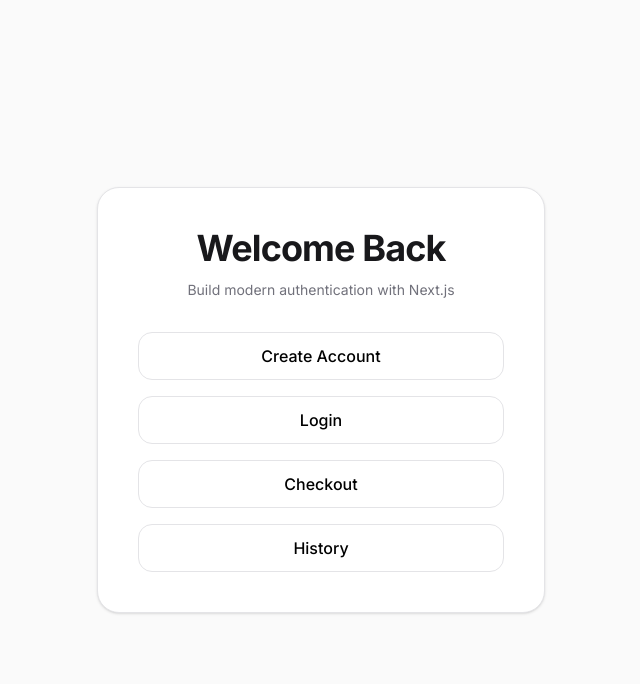
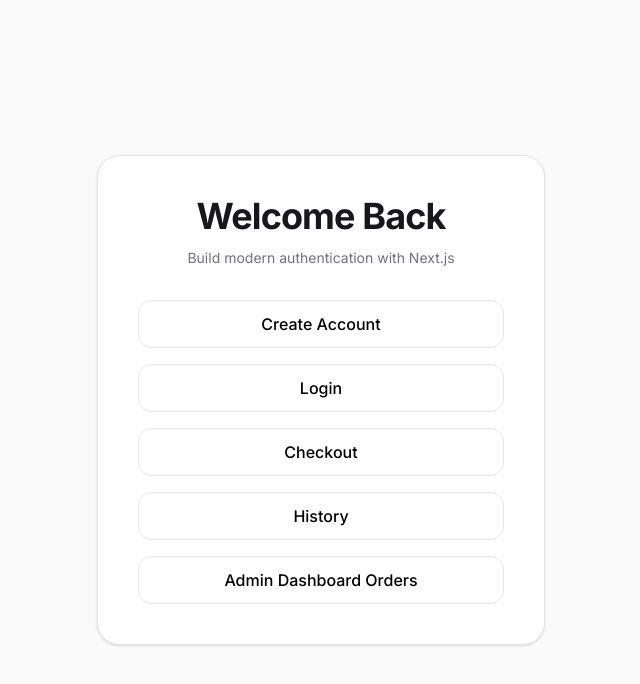
Before and after one commit to NgHuuNhat/users-management, a Next.js app in the folder my-app/: page / in a window 1280 px wide. Shown: the top 684 px of the page, without its empty margins (319-959 px from the left). Built offline with nearby package versions, Linux system fonts and the light colour scheme.

Commit message:
update-home

```diff
--- a/my-app/src/app/page.tsx
+++ b/my-app/src/app/page.tsx
@@ -42,6 +42,13 @@ export default function Home() {
           >
             History
           </Link>
+
+          <Link
+            href="/admin/orders"
+            className="flex h-12 items-center justify-center rounded-xl border border-zinc-200 bg-white font-medium text-black transition hover:bg-zinc-50"
+          >
+            Admin Dashboard Orders
+          </Link>
         </div>
       </div>
     </main>
```
